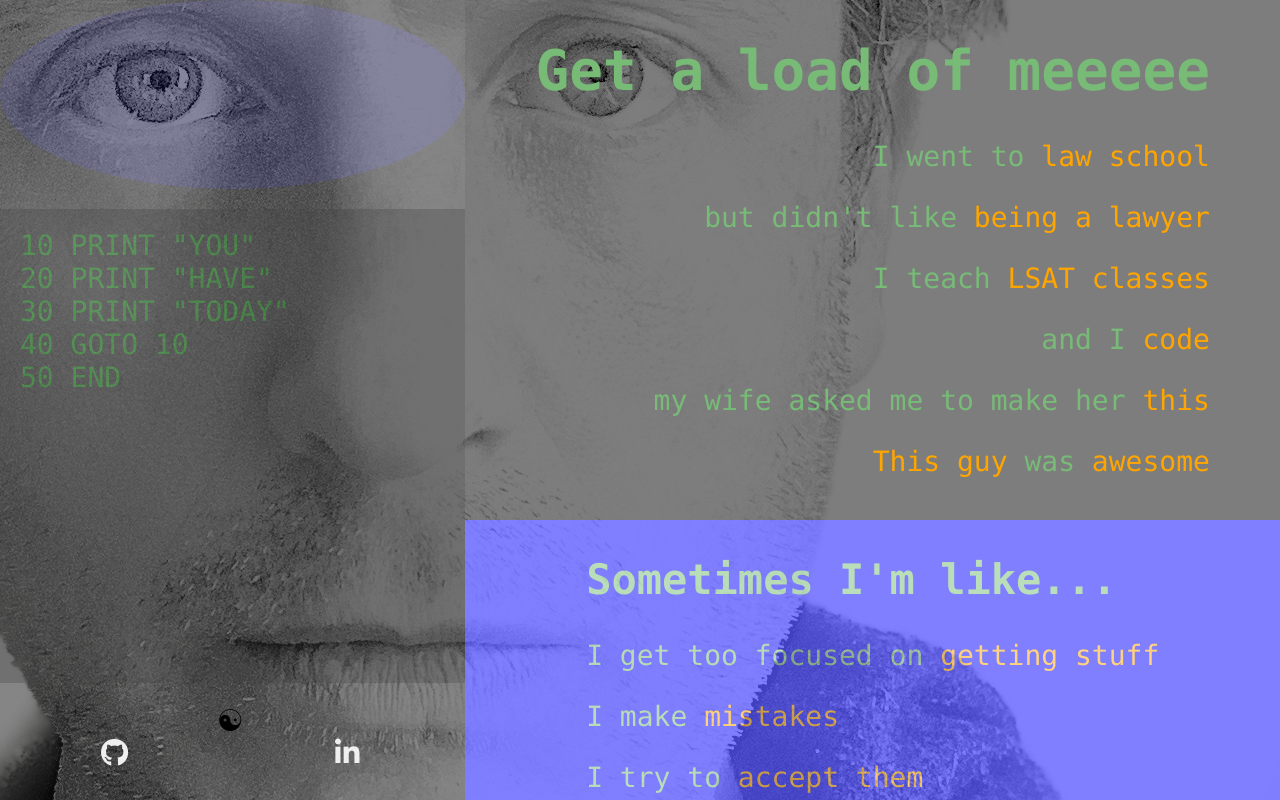
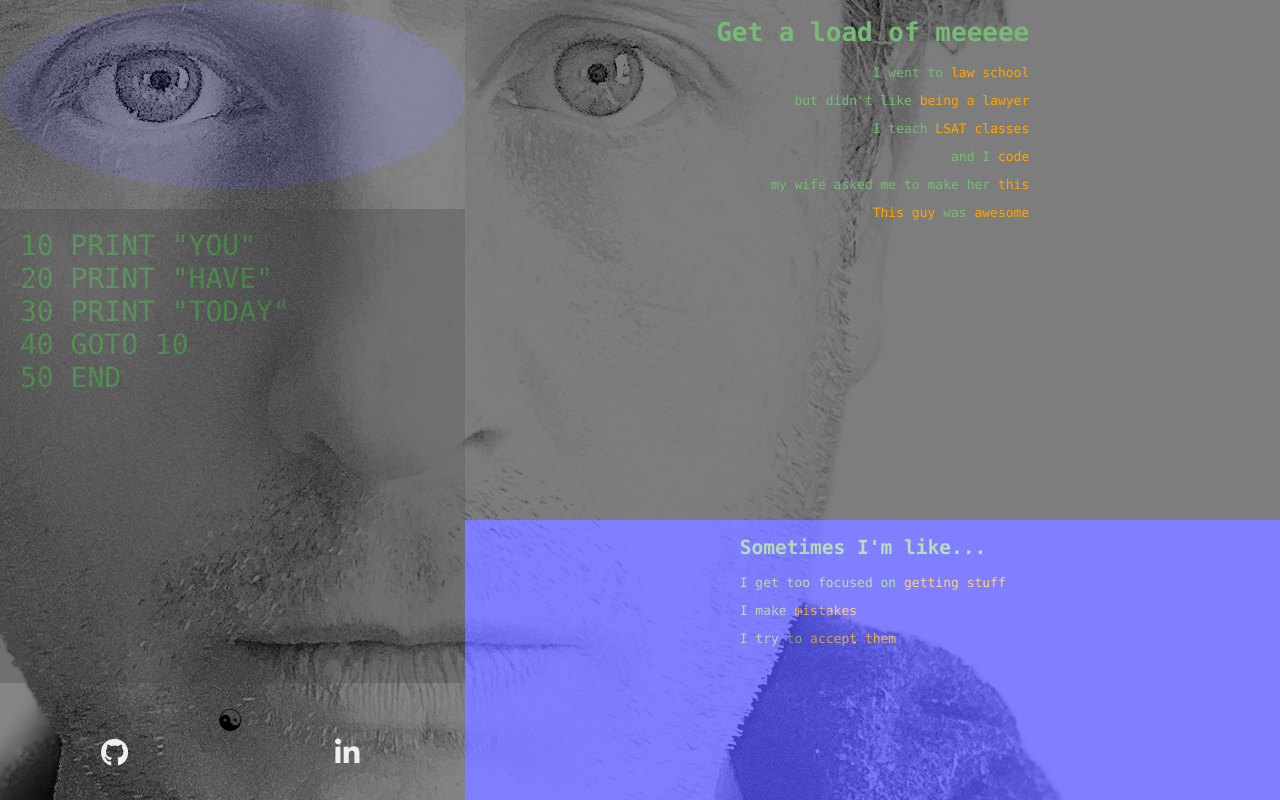
Before and after one commit to lawrend/urban-waddle-djl, a React (Create React App) app: page / in a window 1280 px wide. Built offline with nearby package versions, Linux system fonts and the light colour scheme.

Commit message:
fixed landscape mode

```diff
--- a/src/css/base.css
+++ b/src/css/base.css
@@ -12,6 +12,12 @@
 }
 
 /*breakpoints*/
+
+@media all and (orientation:landscape) {
+  .right-bottom {
+    font-size: 13px;
+  }
+}
 
 @media only screen and (max-width:779px) {
 
```
